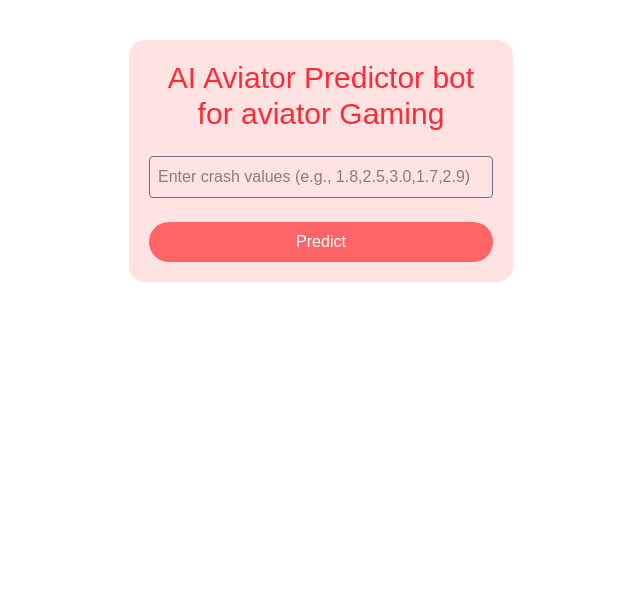
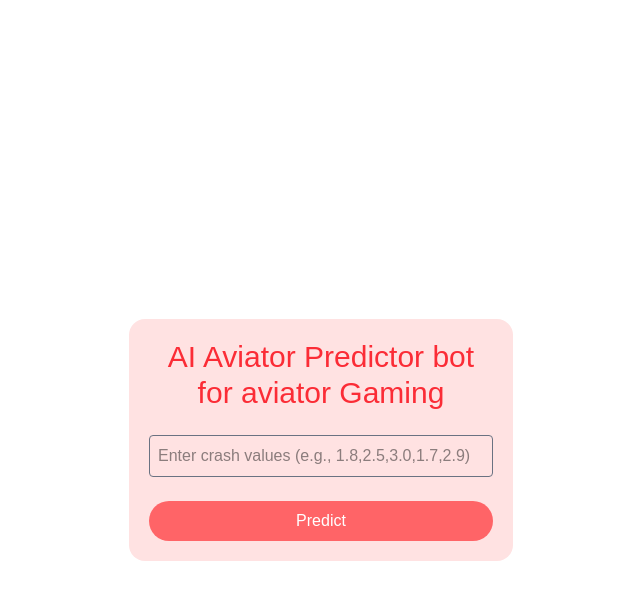
Before and after one commit to Gurungbabita02/web-tools, a Next.js app: page / in a window 1280 px wide. Shown: the top 600 px of the page, without its empty margins (319-959 px from the left). Built offline with nearby package versions, Linux system fonts and the light colour scheme.

Commit message:
new api code

```diff
--- a/src/app/api/predict/route.js
+++ b/src/app/api/predict/route.js
@@ -8,7 +8,7 @@ export async function POST(req) {
   }
 
   try {
-    const response = await axios.post('http://localhost:8000/predict', { last5 });
+    const response = await axios.post('https://python-ai-t9zt.onrender.com/predict', { last5 });
     return new Response(JSON.stringify(response.data), { status: 200 });
   } catch (err) {
     console.error('ML error:', err.message);
--- a/src/app/page.js
+++ b/src/app/page.js
@@ -49,7 +49,7 @@ export default function AviatorPredictor() {
   };
 
   return (
-    <div className="container m-auto mt-10 h-full min-h-screen">
+    <div className="container m-auto mt-10 h-full min-h-screen flex justify-center items-center">
       <div className='lg:w-[30%] sm:w-full sm:p-5 mx-auto bg-red-100 p-10 rounded-2xl'>
     <h2 className='text-red-500 text-3xl font-medium text-center mb-6'>AI Aviator Predictor bot for aviator Gaming </h2>
       <input
```
